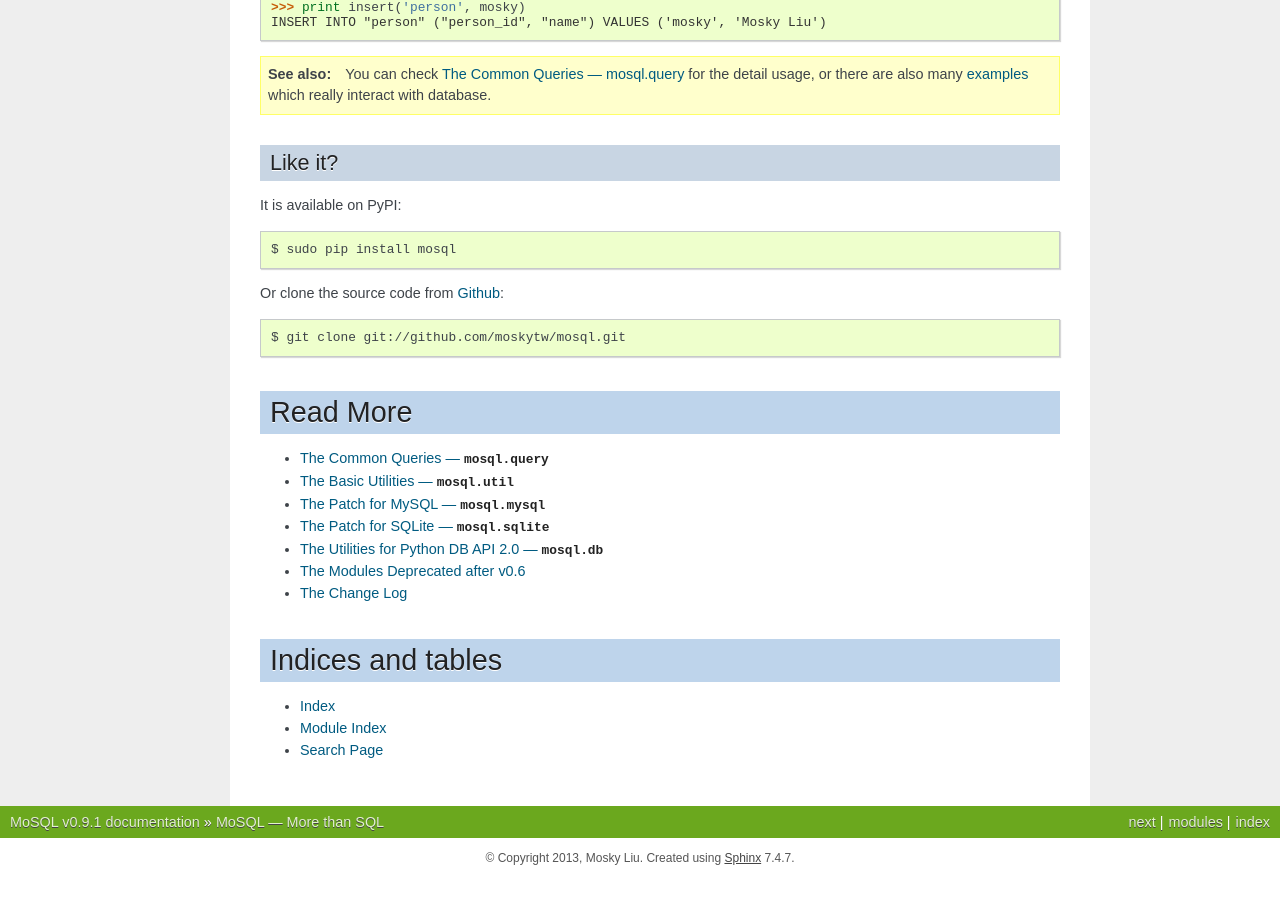
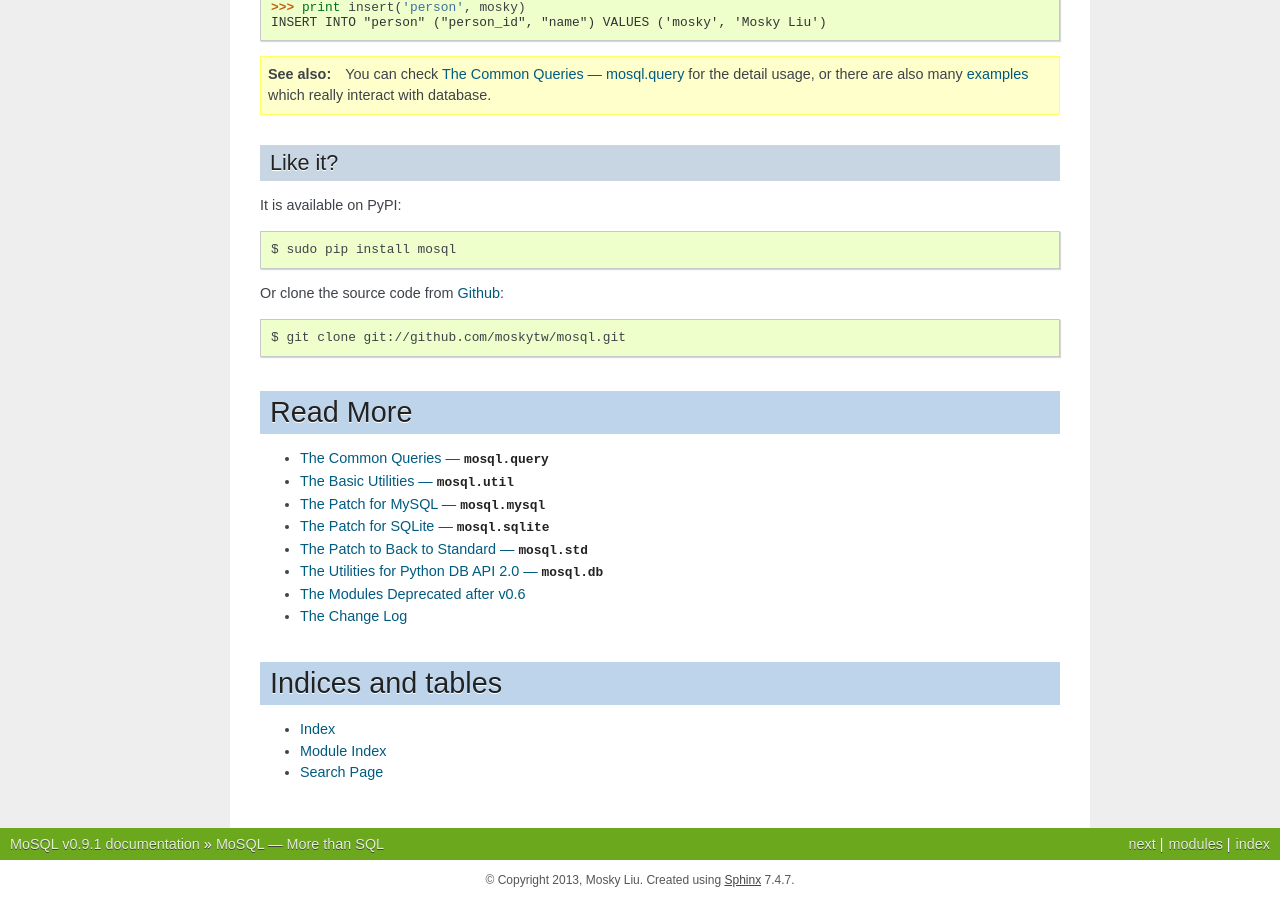
Before and after one commit to moskytw/mosql, a Sphinx documentation site: the page built from docs/index.rst, in a window 1280 px wide and 900 px high, scrolled down 932 px. Built offline with Sphinx 7.4.7, drawn with Linux system fonts in a browser that asks for light colours; before the commit the page ends 1810 px from its top, so only the background shows below that.

Commit message:
added doc for mosql.std

```diff
--- a/docs/index.rst
+++ b/docs/index.rst
@@ -121,6 +121,7 @@ Read More
     util
     mysql
     sqlite
+    std
     db
     deprecated
     changes
--- /dev/null
+++ b/docs/std.rst
@@ -0,0 +1,5 @@
+The Patch to Back to Standard --- :mod:`mosql.std`
+==================================================
+
+.. automodule:: mosql.std
+    :members:
```
